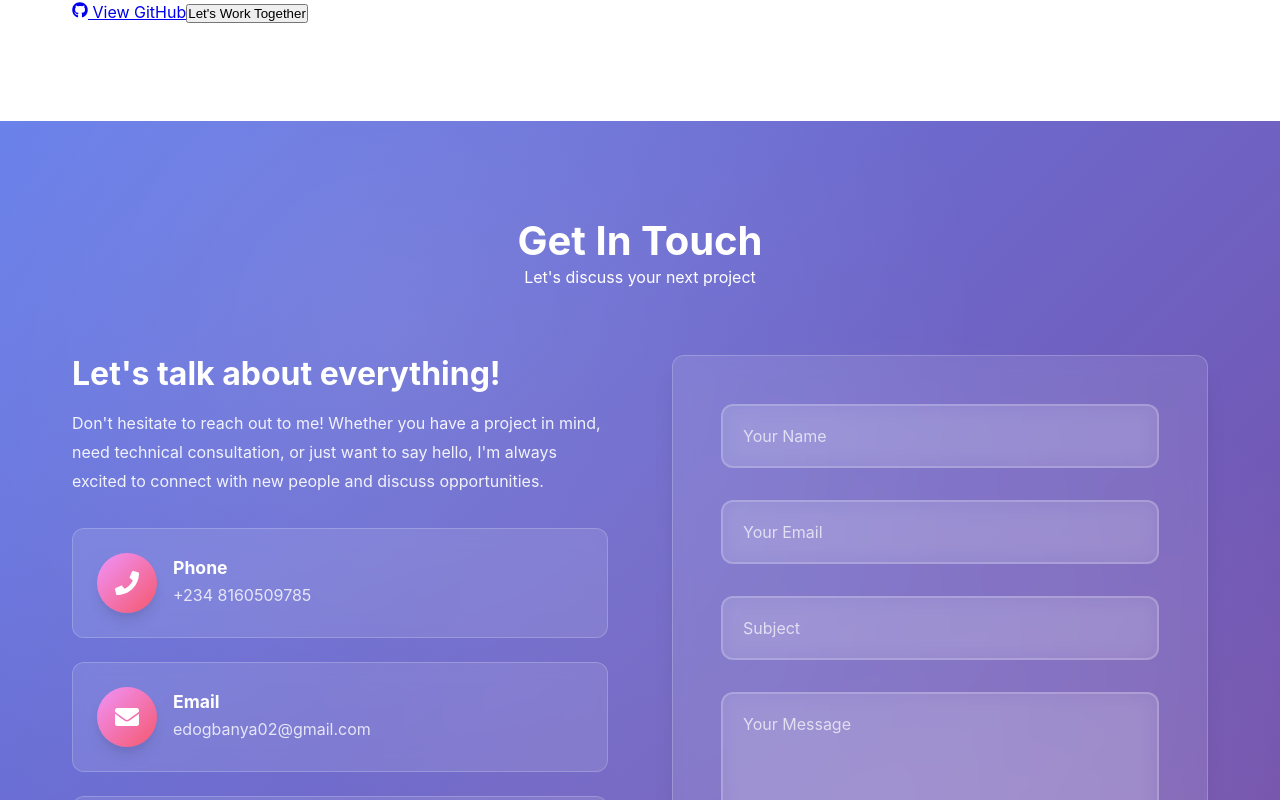
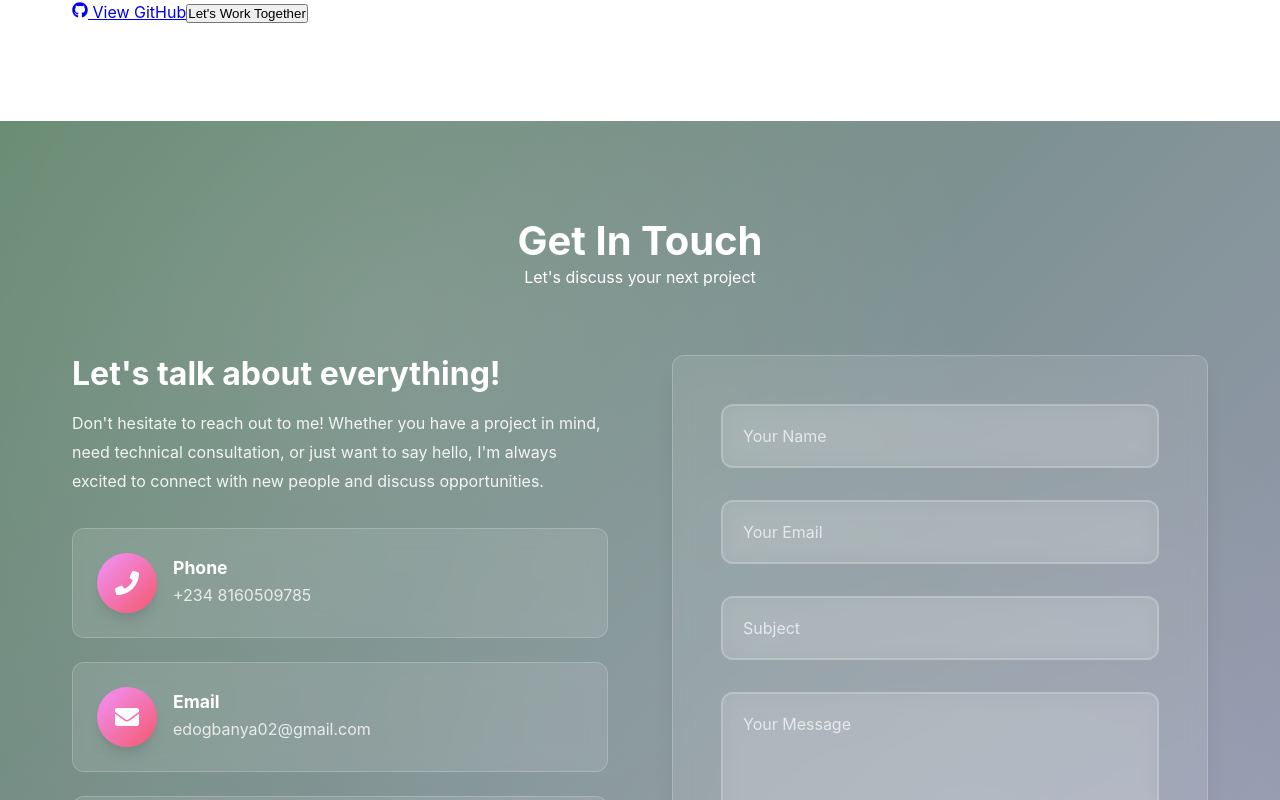
Before and after one commit to EmmanuelAdah/portfolio, a React (Vite) app in the folder my-app/: page / in a window 1280 px wide. Shown: the part 5420-6220 px from the top of the page. Built offline with nearby package versions, Linux system fonts and the light colour scheme.

Commit message:
for styling the pages in the user interface

```diff
--- a/my-app/src/sections.css
+++ b/my-app/src/sections.css
@@ -3,6 +3,7 @@
   padding: 6rem 0;
   background: linear-gradient(135deg, #f7fafc 0%, #edf2f7 100%);
   position: relative;
+  width: 100%;
 }
 
 .about::before {
@@ -22,6 +23,7 @@
   align-items: start;
   position: relative;
   z-index: 1;
+  width: 100%;
 }
 
 .about-text h3 {
@@ -460,7 +462,7 @@
 /* Contact Section */
 .contact {
   padding: 6rem 0;
-  background: linear-gradient(135deg, #667eea 0%, #764ba2 100%);
+  background: linear-gradient(135deg, #668970 0%, #9c9cb9 100%);
   color: white;
   position: relative;
 }
```
